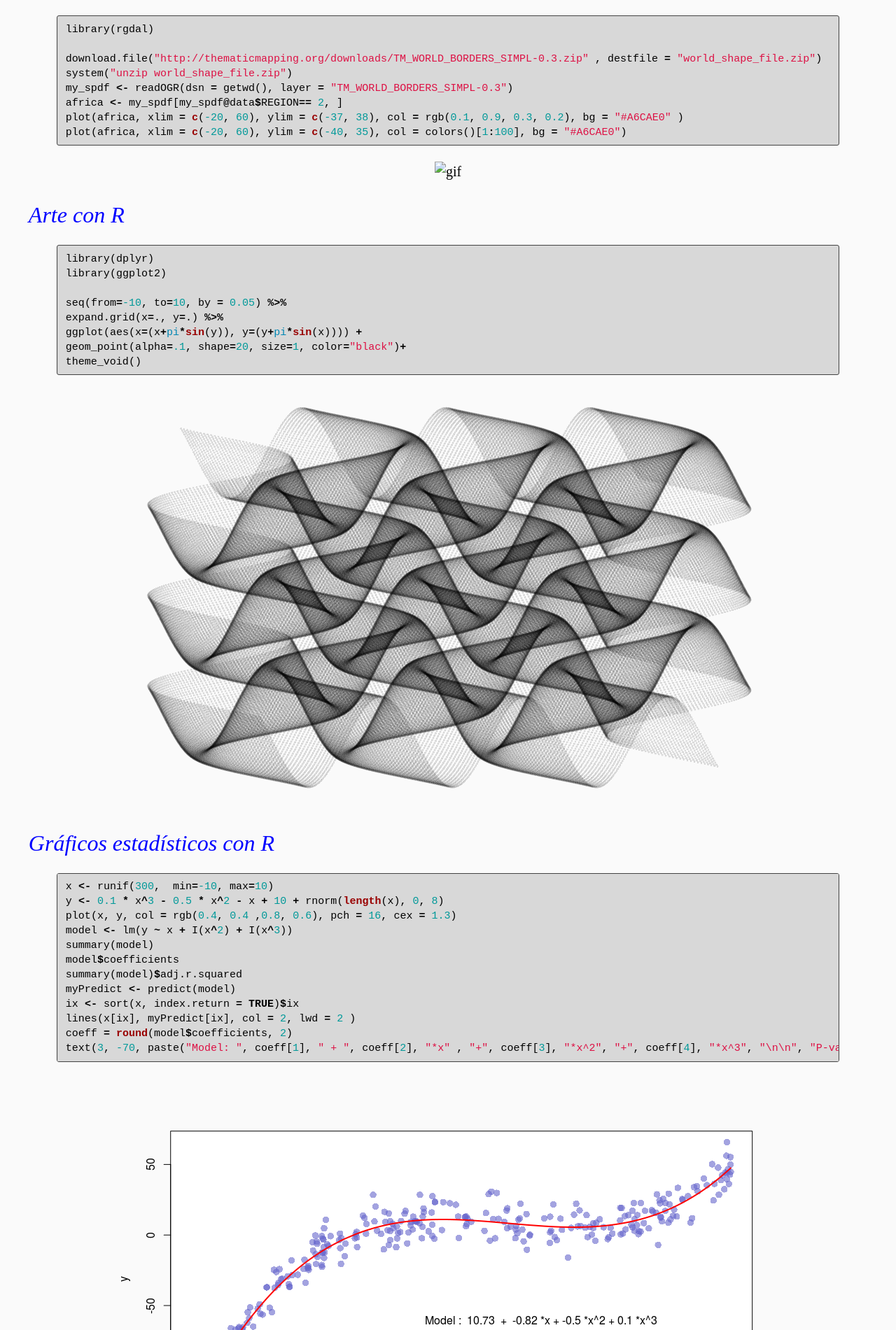
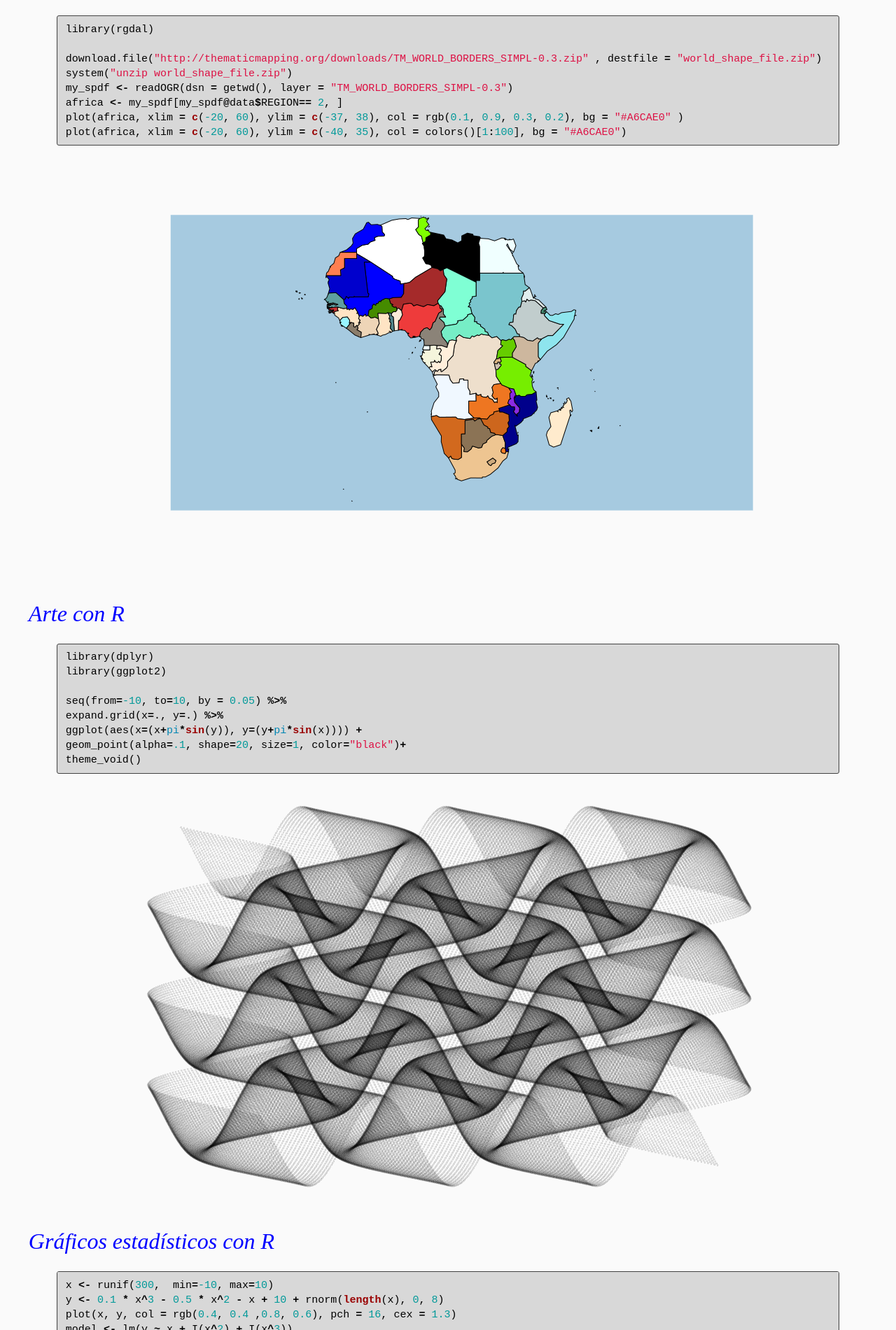
Before and after one commit to EstudioR/EstudioR.github.io, a Jekyll site: the page built from _posts/2017-12-17-recursos-de-informacion.markdown, in a window 1280 px wide. Shown: the part 3555-5456 px from the top of the page at 70% size. Built offline with Jekyll 4.4.1, drawn with Linux system fonts in a browser that asks for light colours.

Commit message:
corrección maps

```diff
--- a/_posts/2017-12-17-recursos-de-informacion.markdown
+++ b/_posts/2017-12-17-recursos-de-informacion.markdown
@@ -112,7 +112,7 @@ plot(africa, xlim = c(-20, 60), ylim = c(-40, 35), col = colors()[1:100], bg = "
 {% endhighlight %}
 
 {:refdef: style="text-align: center;"}
-![gif]({{ site.baseimg }}/Rplot.png)
+![gif]({{ site.baseimg }}/images/Rplot.png)
 {: refdef}
 
 
```
